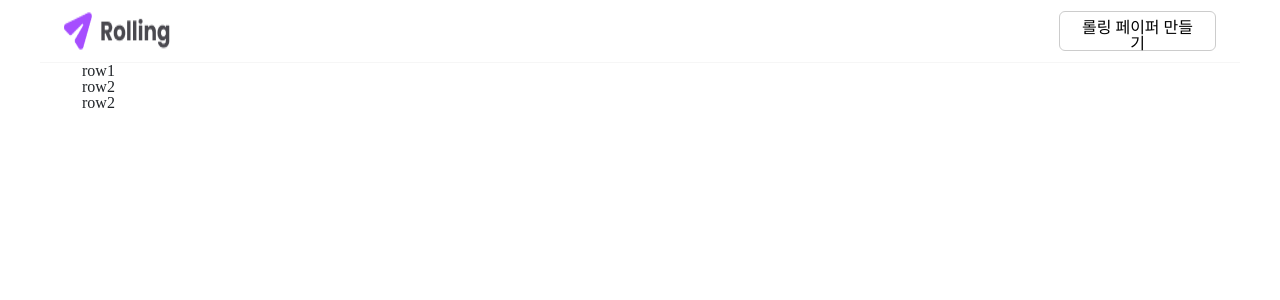
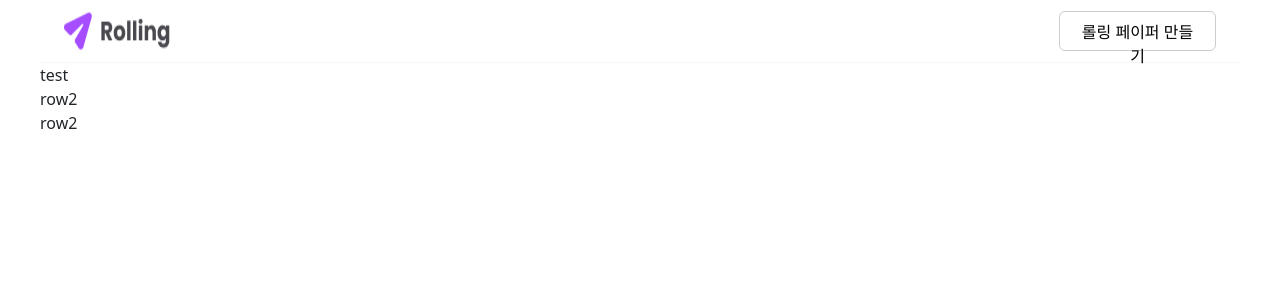
Before and after one commit to Happ-yee4831/Rolling, a React (Create React App) app: page / in a window 1280 px wide. Shown: the top 300 px of the page. Built offline with nearby package versions, Linux system fonts and the light colour scheme.

Commit message:
width 조정

```diff
--- a/public/index.html
+++ b/public/index.html
@@ -3,7 +3,6 @@
   <head>
     <meta charset="utf-8" />
     <meta name="viewport" content="width=device-width, initial-scale=1" />
-    <link rel="stylesheet" href="https://cdn.jsdelivr.net/npm/bootstrap@5.3.3/dist/css/bootstrap.min.css" />
     <title>팀 프로젝트 - 롤링 페이지</title>
   </head>
   <body>
--- a/src/pages/Home.jsx
+++ b/src/pages/Home.jsx
@@ -1,11 +1,12 @@
 import React from 'react';
-import './Home.css';
+// import './Home.css';
+// import rorringList1 from '../assets/images/RorringList_1.svg';
 
 function Home() {
   return (
     <div className="container">
       <div className="row">
-        <div className="col-12">row1</div>
+        <div className="col-12">test</div>
       </div>
       <div className="row">
         <div className="col-12">row2</div>
--- a/src/routers/AppRouter.jsx
+++ b/src/routers/AppRouter.jsx
@@ -8,6 +8,8 @@ import PostId from 'pages/PostId';
 import PostIdEdit from 'pages/PostIdEdit';
 import PostIdMessage from 'pages/PostIdMessage';
 import 'styles/reset.css';
+import 'bootstrap/dist/css/bootstrap.css';
+import 'styles/custom.scss';
 
 function Router() {
   return (
--- /dev/null
+++ b/src/styles/custom.scss
@@ -0,0 +1,14 @@
+$container-max-widths: (
+  sm: 540px,
+  md: 720px,
+  lg: 960px,
+  xl: 1200px,
+  xxl: 1200px,
+);
+
+@import '../../node_modules/bootstrap/scss/bootstrap.scss';
+
+.container {
+  padding-left: 0;
+  padding-right: 0;
+}
```
